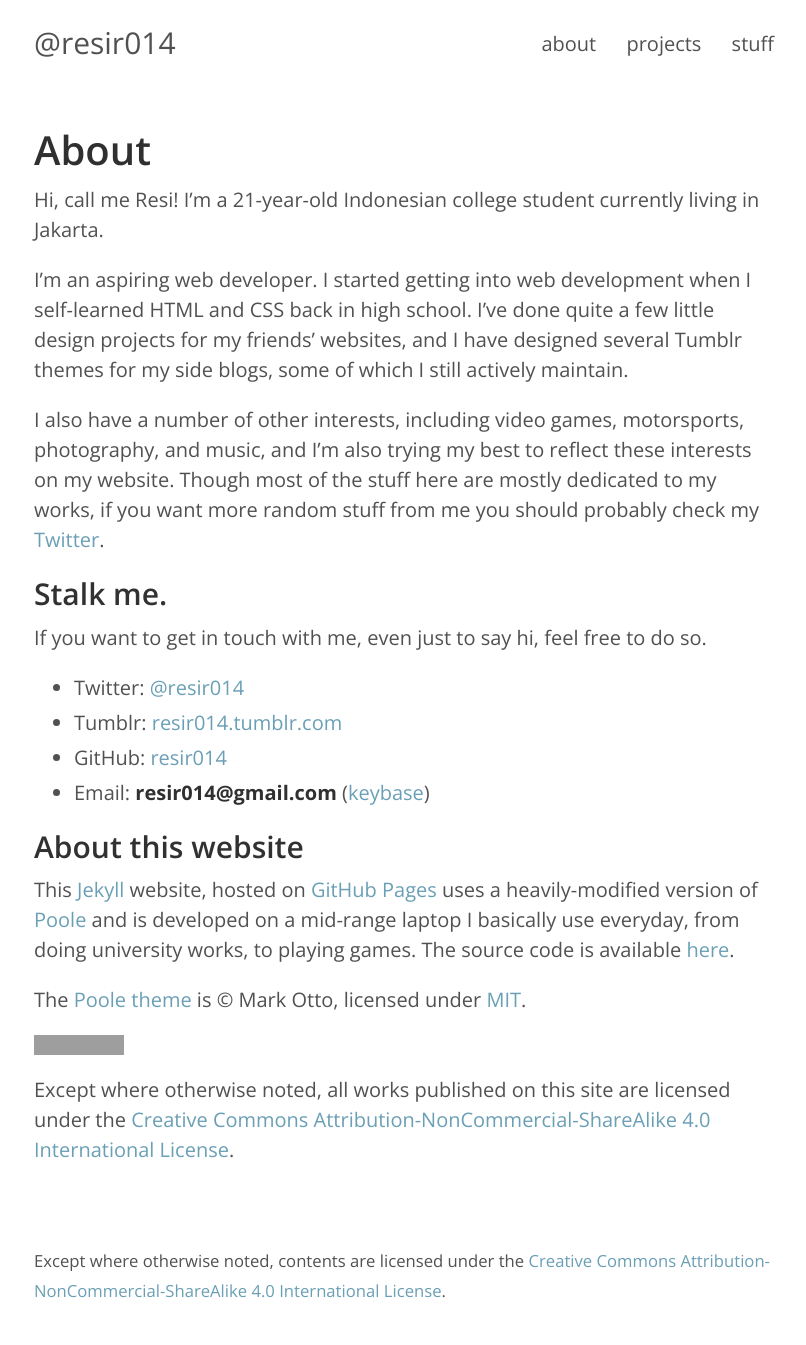
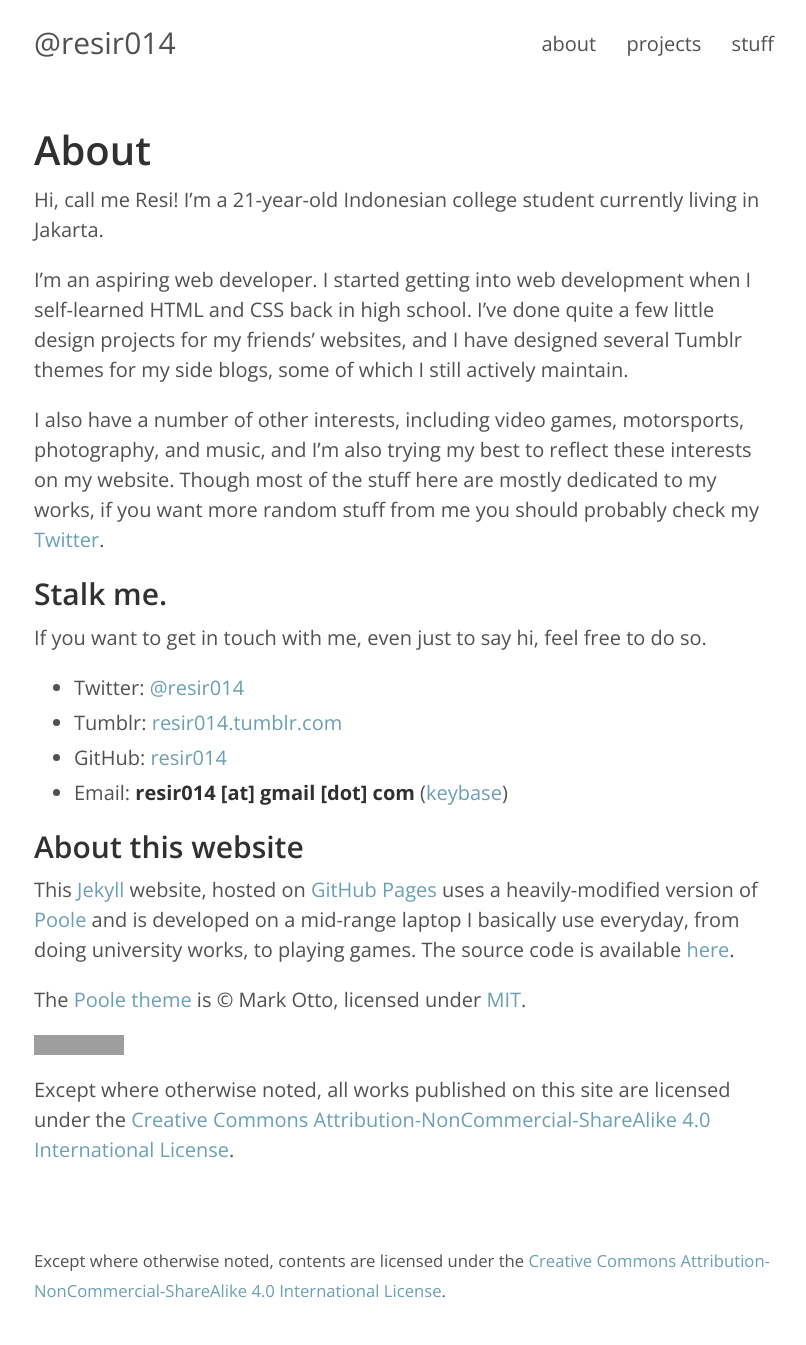
Before and after one commit to resir014/resir014.github.io, a Jekyll site: the page built from about.md, in a window 1280 px wide. Shown: the whole page, without its empty margins (236-1042 px from the left). Built offline with Jekyll 4.4.1, drawn with Linux system fonts in a browser that asks for light colours; comment, search, counter and statistics services are not loaded; grey boxes are pictures that could not be loaded.

Commit message:
"obfuscate" email address

```diff
--- a/about.md
+++ b/about.md
@@ -16,7 +16,7 @@ If you want to get in touch with me, even just to say hi, feel free to do so.
 * Twitter: [@resir014](https://twitter.com/resir014)
 * Tumblr: [resir014.tumblr.com](http://resir014.tumblr.com/)
 * GitHub: [resir014](https://github.com/resir014)
-* Email: **resir014@gmail.com** ([keybase](https://keybase.io/resir014))
+* Email: **resir014 [at] gmail [dot] com** ([keybase](https://keybase.io/resir014))
 
 ## About this website
 
```
